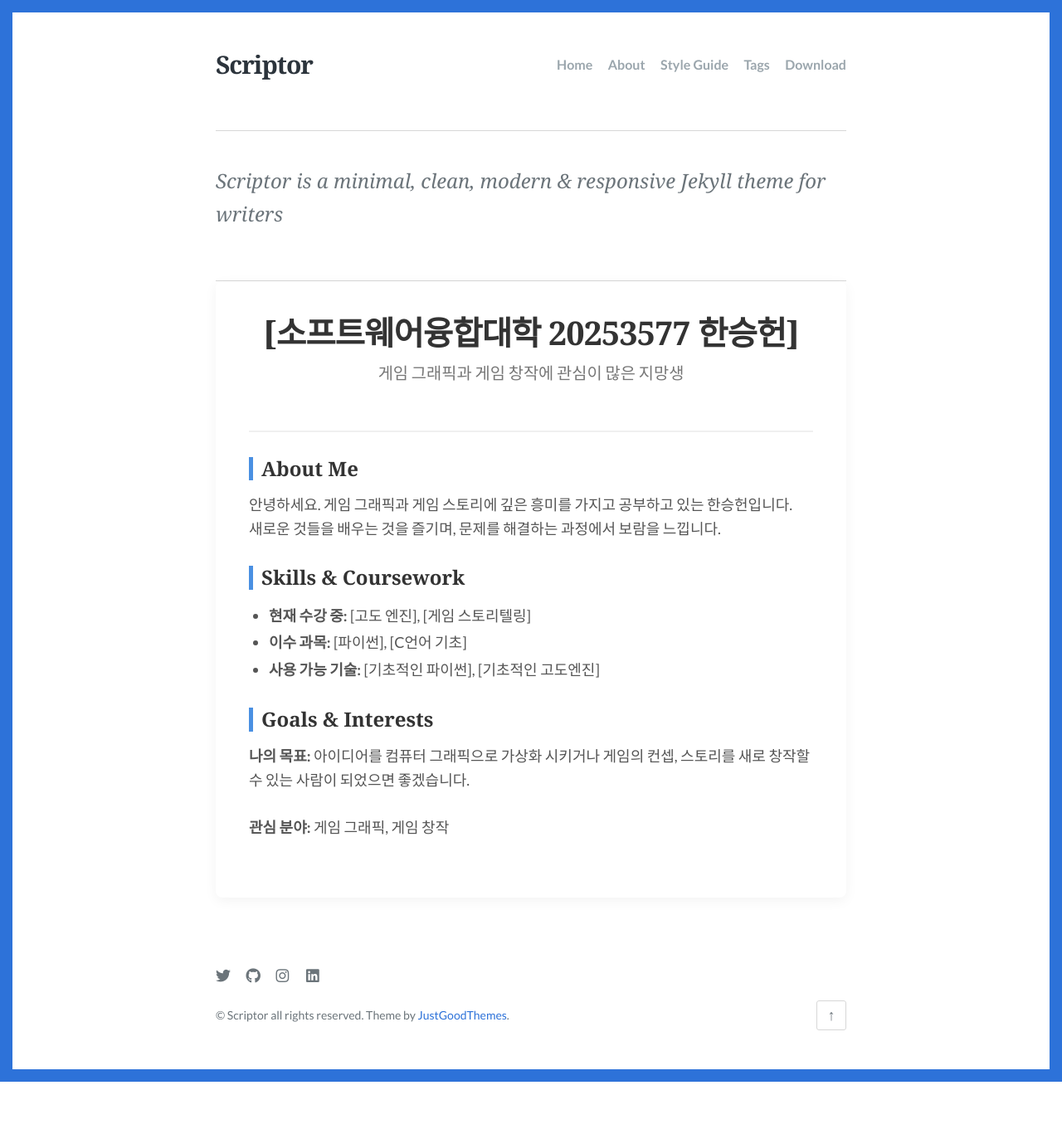
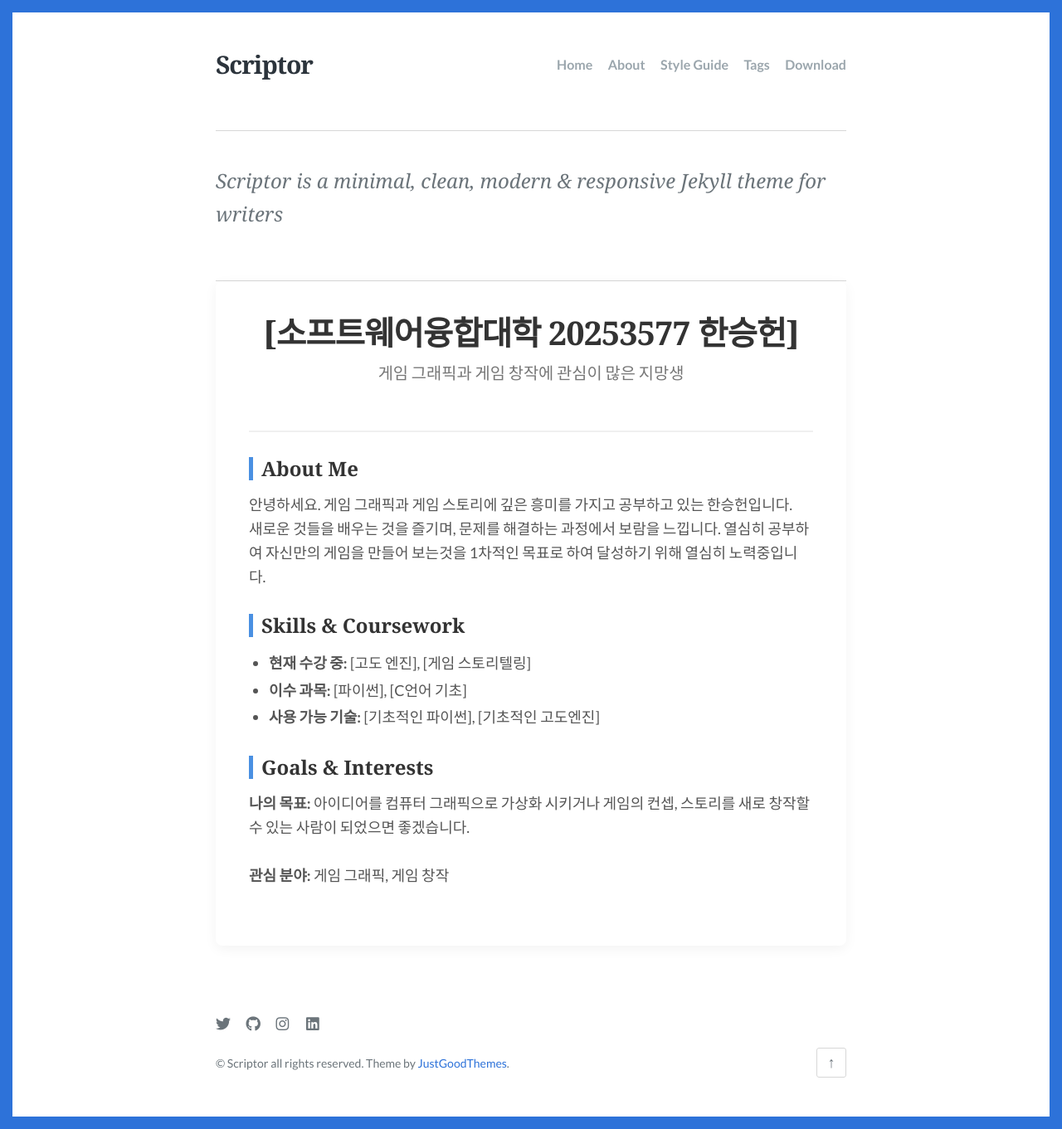
Before and after one commit to ikeaOwO/ikeaOwO.github.io, a Jekyll site: the page built from index.html, in a window 1280 px wide. Shown: the whole page at 83% size. Built offline with Jekyll 4.4.1, drawn with Linux system fonts in a browser that asks for light colours; some web fonts are replaced; the list of posts is cut into pages by our own code; before the commit the page ends 1304 px from its top, so only the background shows below that.

Commit message:
Update index.html

```diff
--- a/index.html
+++ b/index.html
@@ -16,6 +16,7 @@ layout: default
       <p style="line-height: 1.6; color: #555;">
         안녕하세요. 게임 그래픽과 게임 스토리에 깊은 흥미를 가지고 공부하고 있는 한승헌입니다.<br>
         새로운 것들을 배우는 것을 즐기며, 문제를 해결하는 과정에서 보람을 느낍니다.
+        열심히 공부하여 자신만의 게임을 만들어 보는것을 1차적인 목표로 하여 달성하기 위해 열심히 노력중입니다.
       </p>
     </section>
 
```
